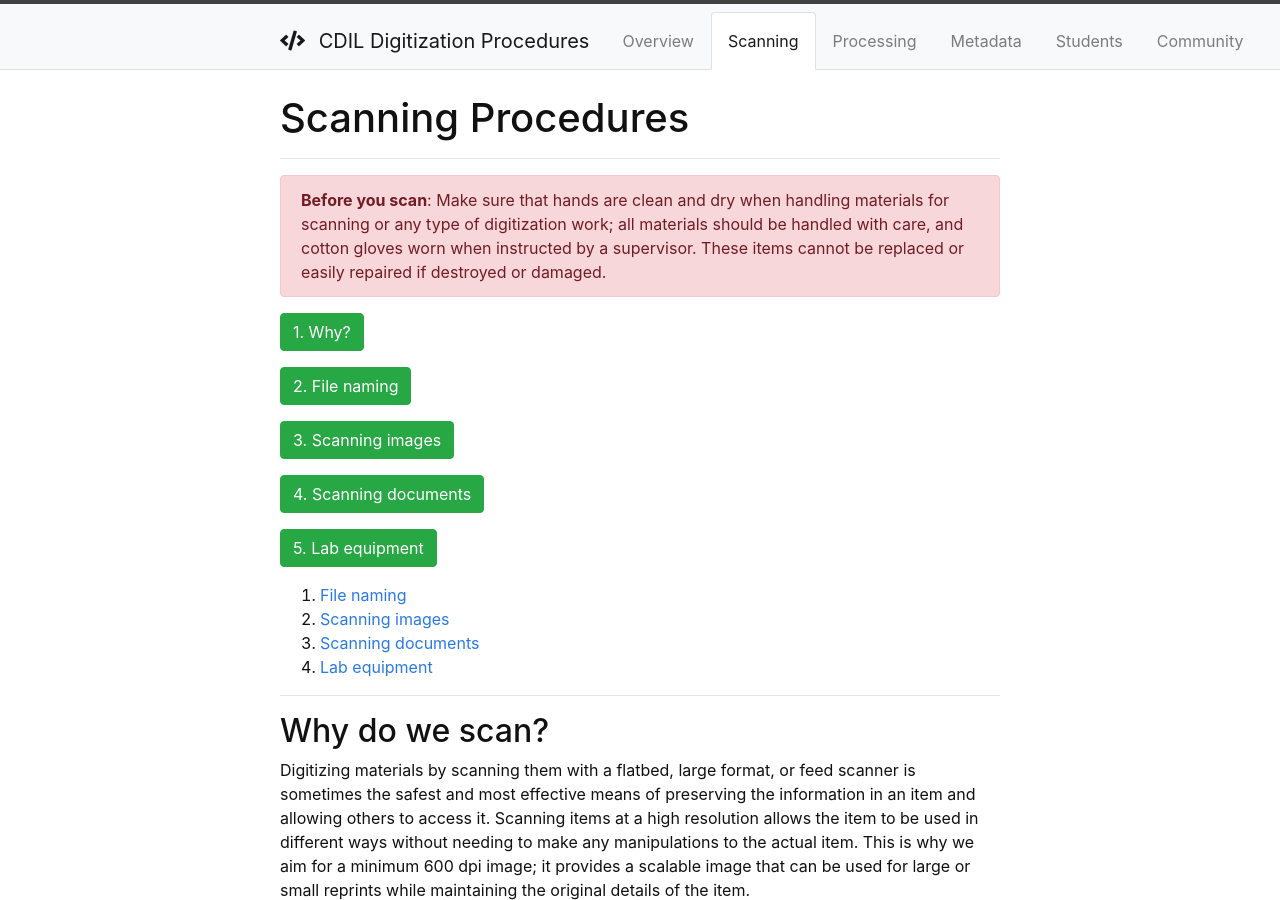
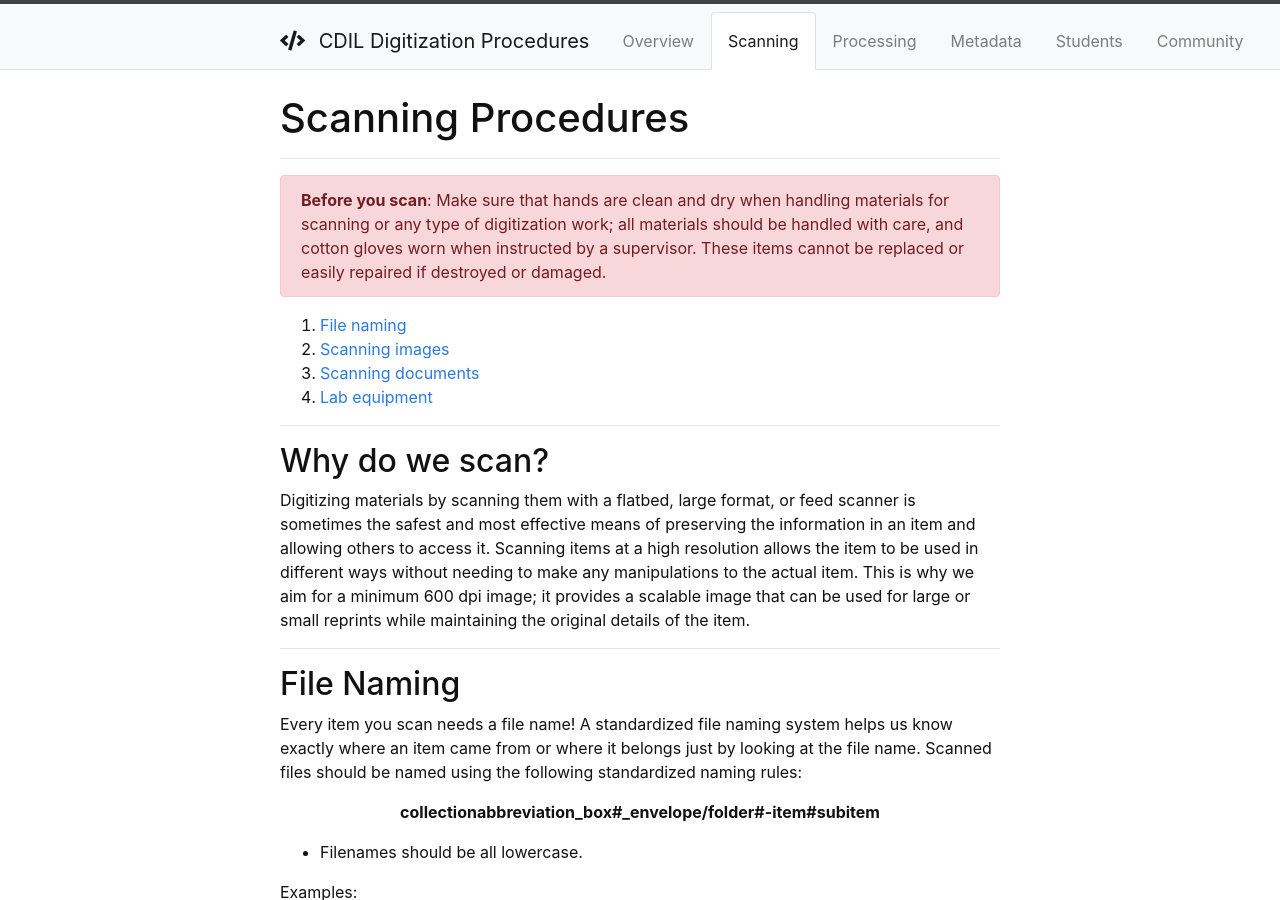
Before and after one commit to uidaholib/dds-student-workflow, a Jekyll site: the page built from content/1-scanning.md, in a window 1280 px wide and 900 px high. Built offline with Jekyll 4.4.1, drawn with Linux system fonts in a browser that asks for light colours.

Commit message:
deleted extra buttons

```diff
--- a/content/1-scanning.md
+++ b/content/1-scanning.md
@@ -9,16 +9,10 @@ nav: Scanning
 Make sure that hands are clean and dry when handling materials for scanning or any type of digitization work; all materials should be handled with care, and cotton gloves worn when instructed by a supervisor. These items cannot be replaced or easily repaired if destroyed or damaged.{% endcapture %}
 {% include alert.html text=text color="danger" %}
 
-{% include button.html text="1. Why?" link="#why" color="success" %}
-{% include button.html text="2. File naming" link="#file" color="success" %}
-{% include button.html text="3. Scanning images" link="#images" color="success" %}
-{% include button.html text="4. Scanning documents" link="#documents" color="success" %}
-{% include button.html text="5. Lab equipment" link="#scanners" color="success" %}
-
-2. [File naming](#file)
-3. [Scanning images](#images)
-4. [Scanning documents](#documents)
-5. [Lab equipment](#scanners)
+1. [File naming](#file)
+2. [Scanning images](#images)
+3. [Scanning documents](#documents)
+4. [Lab equipment](#scanners)
 
 -----------
 
```
